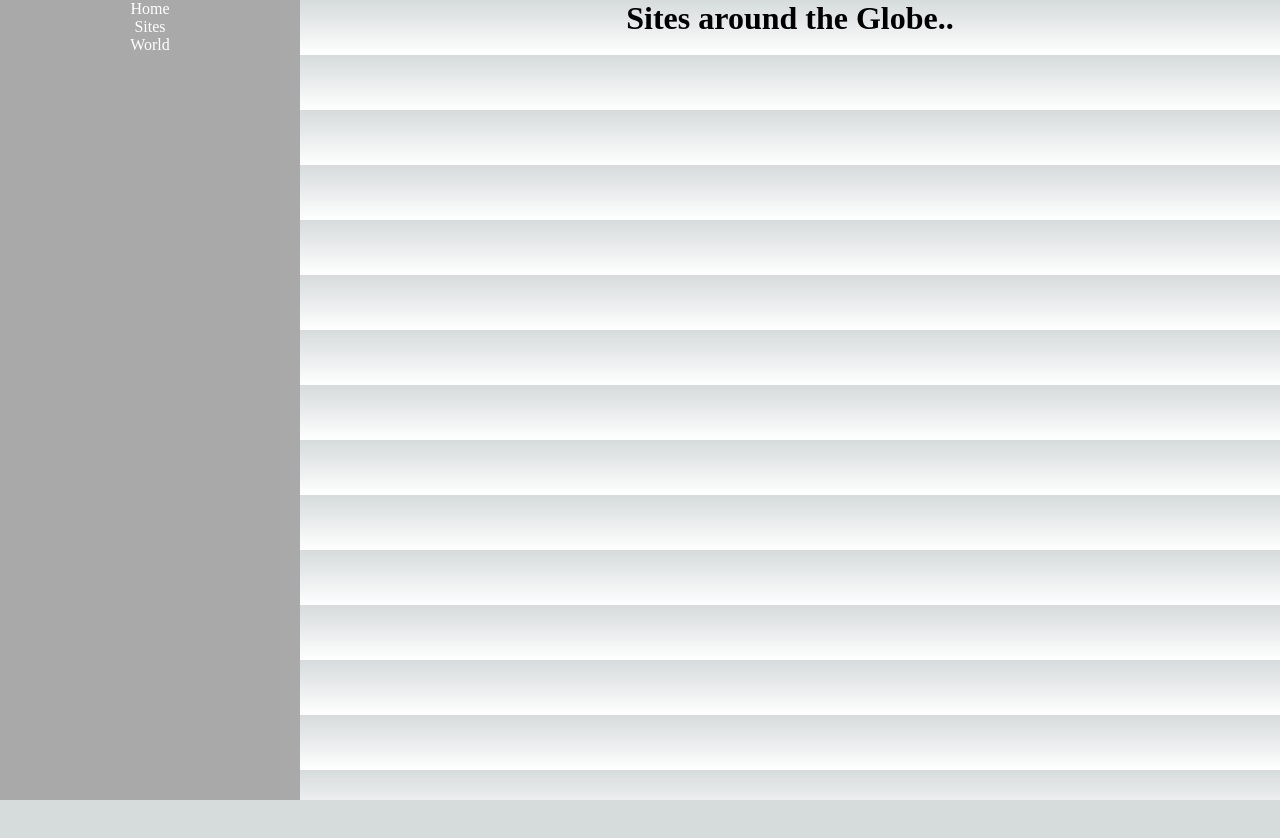
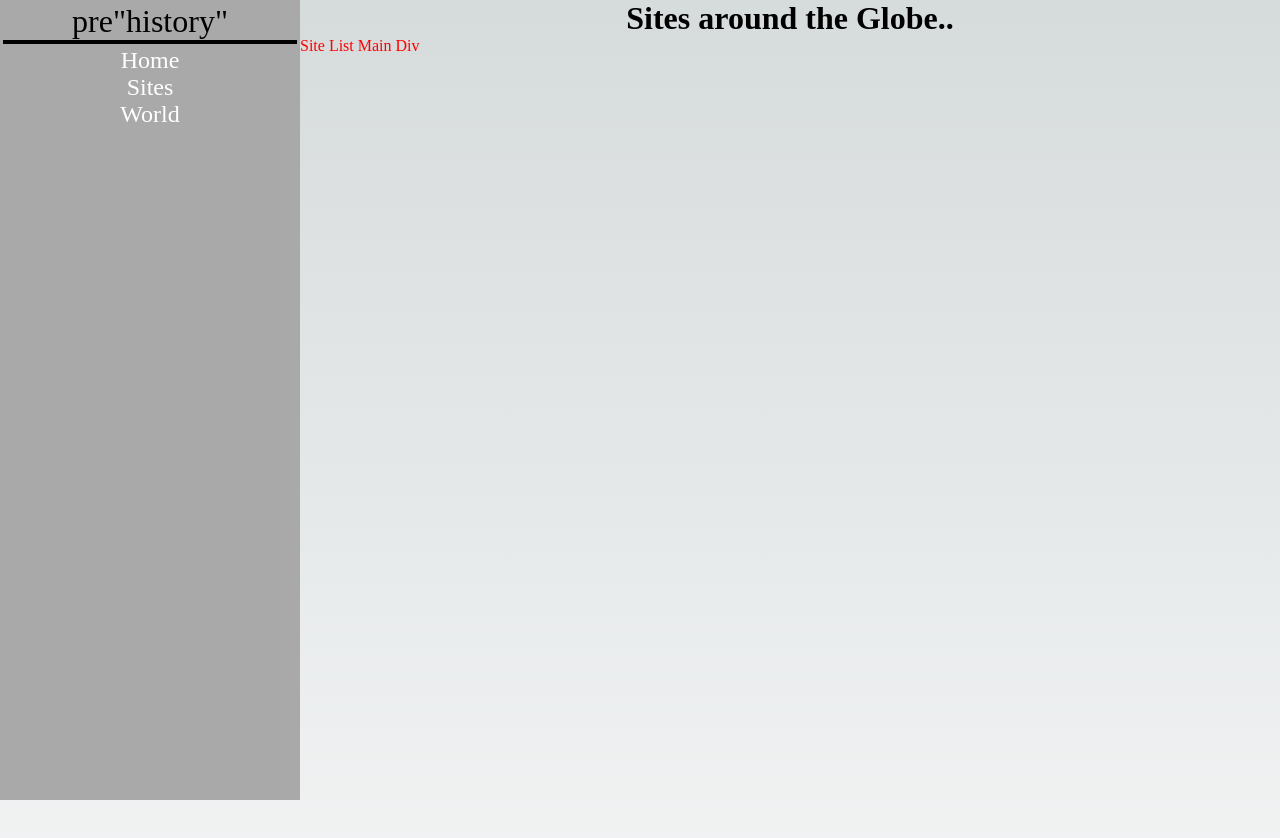
Before and after one commit to jbc2313/preHistory, a Next.js app: page /sites in a window 1280 px wide. Shown: the top 838 px of the page. Before the commit the page ends 800 px from the top, so only its background shows below. Built offline with nearby package versions, Linux system fonts and the light colour scheme.

Commit message:
css added to nav bar

```diff
--- a/src/components/navbar.tsx
+++ b/src/components/navbar.tsx
@@ -4,6 +4,7 @@ import Link from 'next/link'
 export default function Navbar() {
     return (
         <div className={styles.main}>
+            <p className={styles.Title}>pre"history"</p>
             <div className={styles.linkDiv}>
                 <Link className={styles.Link} href={'/'}>Home</Link>
                 <Link className={styles.Link} href={'/sites'}>Sites</Link>
--- a/src/pages/sites.tsx
+++ b/src/pages/sites.tsx
@@ -1,12 +1,14 @@
 import Head from 'next/head'
 import Image from 'next/image'
 import styles from '@/styles/Sites.module.css'
+import SiteList from '@/components/site_list'
 
 export default function Sites() {
 
     return (
-        <div>
+        <div className={styles.pageDiv}>
             <h1 className={styles.pageTitle}>Sites around the Globe..</h1>
+            <SiteList />
         </div>
 
     )
--- a/src/styles/Nav.module.css
+++ b/src/styles/Nav.module.css
@@ -7,8 +7,18 @@
     background-color: darkgray;
 }
 
+.Title {
+    font-size: xx-large;
+    color: black;
+    text-align: center;
+    border-bottom: solid black 4px;
+    margin: 3px;
+
+}
+
 .Link {
     color: white;
+    font-size: x-large;
 
 }
 
--- a/src/styles/Sites.module.css
+++ b/src/styles/Sites.module.css
@@ -1,3 +1,8 @@
+.pageDiv {
+    height: 100vmax;
+
+}
+
 .pageTitle {
     text-align: center;
 
```
